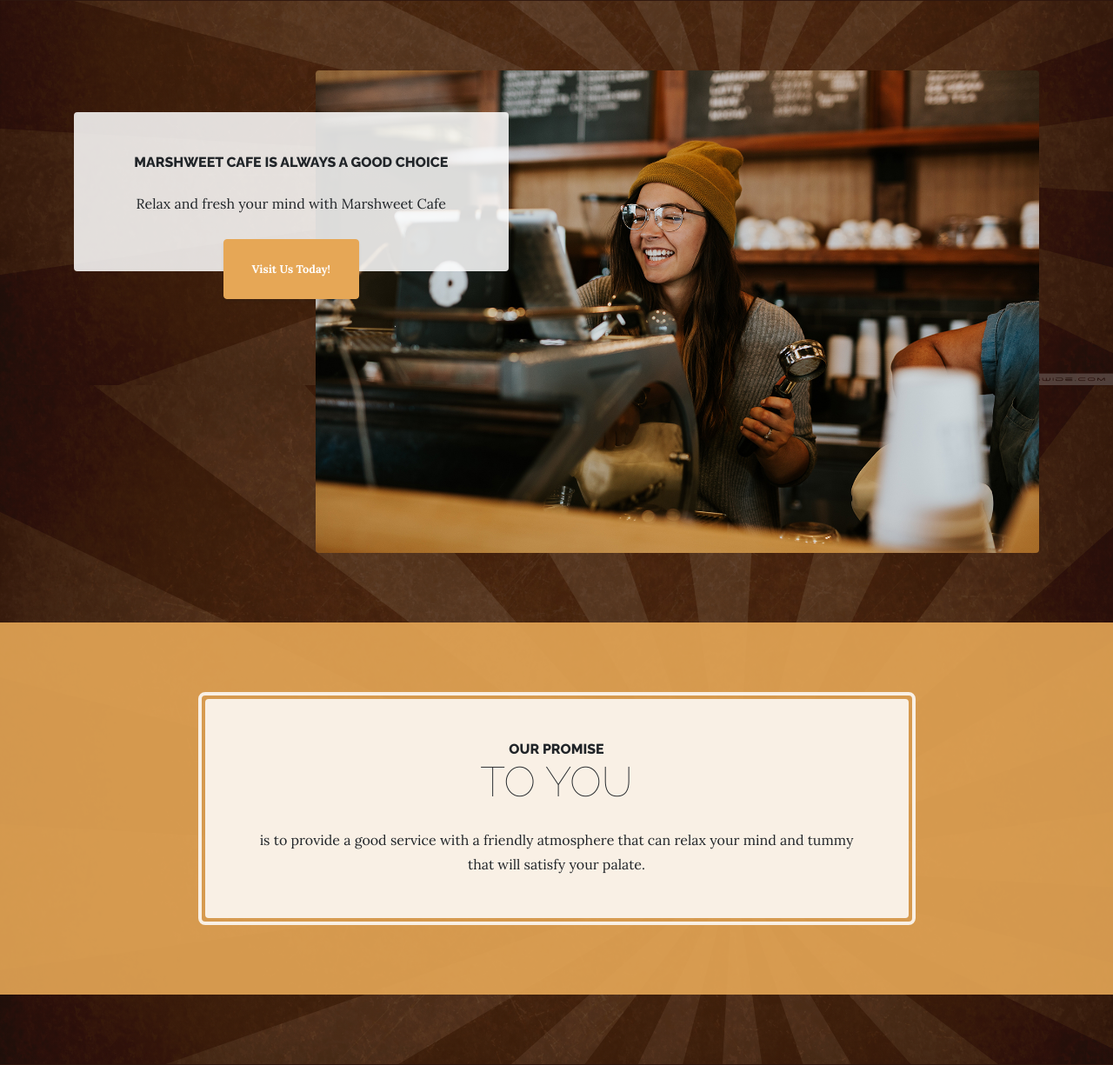
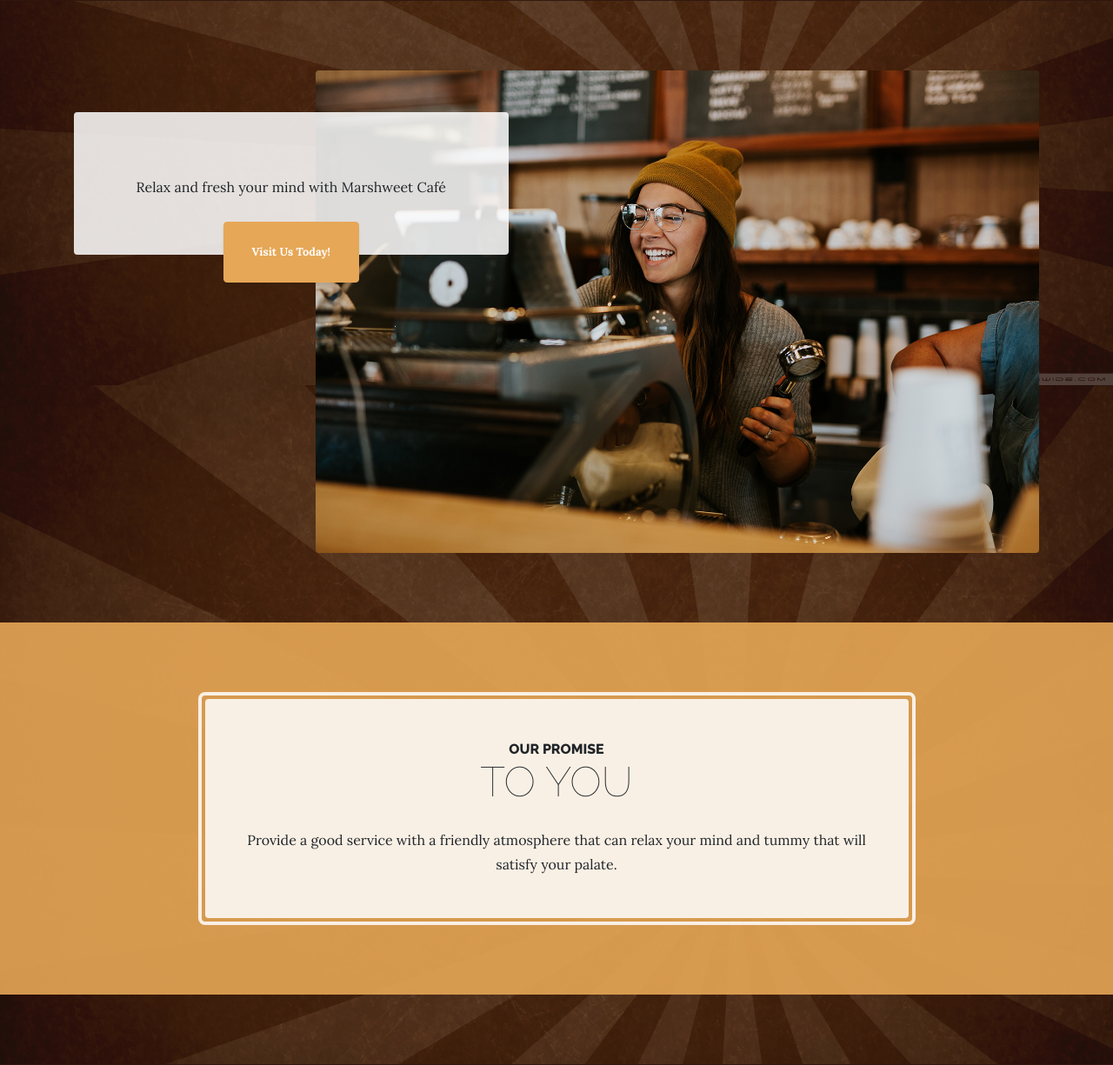
Before and after one commit to nathanielolejr/STI_WebDev, a CodeIgniter app: page /database/ in a window 1280 px wide. Shown: the part 357-1582 px from the top of the page at 87% size. Run offline with CodeIgniter, Linux system fonts and the light colour scheme.

Commit message:
change Home

```diff
--- a/application/views/layout/home.php
+++ b/application/views/layout/home.php
@@ -4,10 +4,9 @@
           <img class="intro-img img-fluid mb-3 mb-lg-0 rounded" src="<?php echo base_url('themes/img/intro.jpg'); ?>" alt="">
           <div class="intro-text left-0 text-center bg-faded p-5 rounded">
             <h2 class="section-heading mb-4">
-              <span class="section-heading-upper">Marshweet Cafe is Always a GOOD CHOICE</span>
 
             </h2>
-            <p class="mb-3">Relax and fresh your mind with Marshweet Cafe
+            <p class="mb-3">Relax and fresh your mind with Marshweet Café
             </p>
             <div class="intro-button mx-auto">
               <a class="btn btn-primary btn-xl" href="#">Visit Us Today!</a>
@@ -26,7 +25,7 @@
                 <span class="section-heading-upper">Our Promise</span>
                 <span class="section-heading-lower">To You</span>
               </h2>
-              <p class="mb-0">is to provide a good service with a friendly atmosphere that can relax your mind and tummy that will satisfy your palate.</p>
+              <p class="mb-0">Provide a good service with a friendly atmosphere that can relax your mind and tummy that will satisfy your palate.</p>
             </div>
           </div>
         </div>
```
